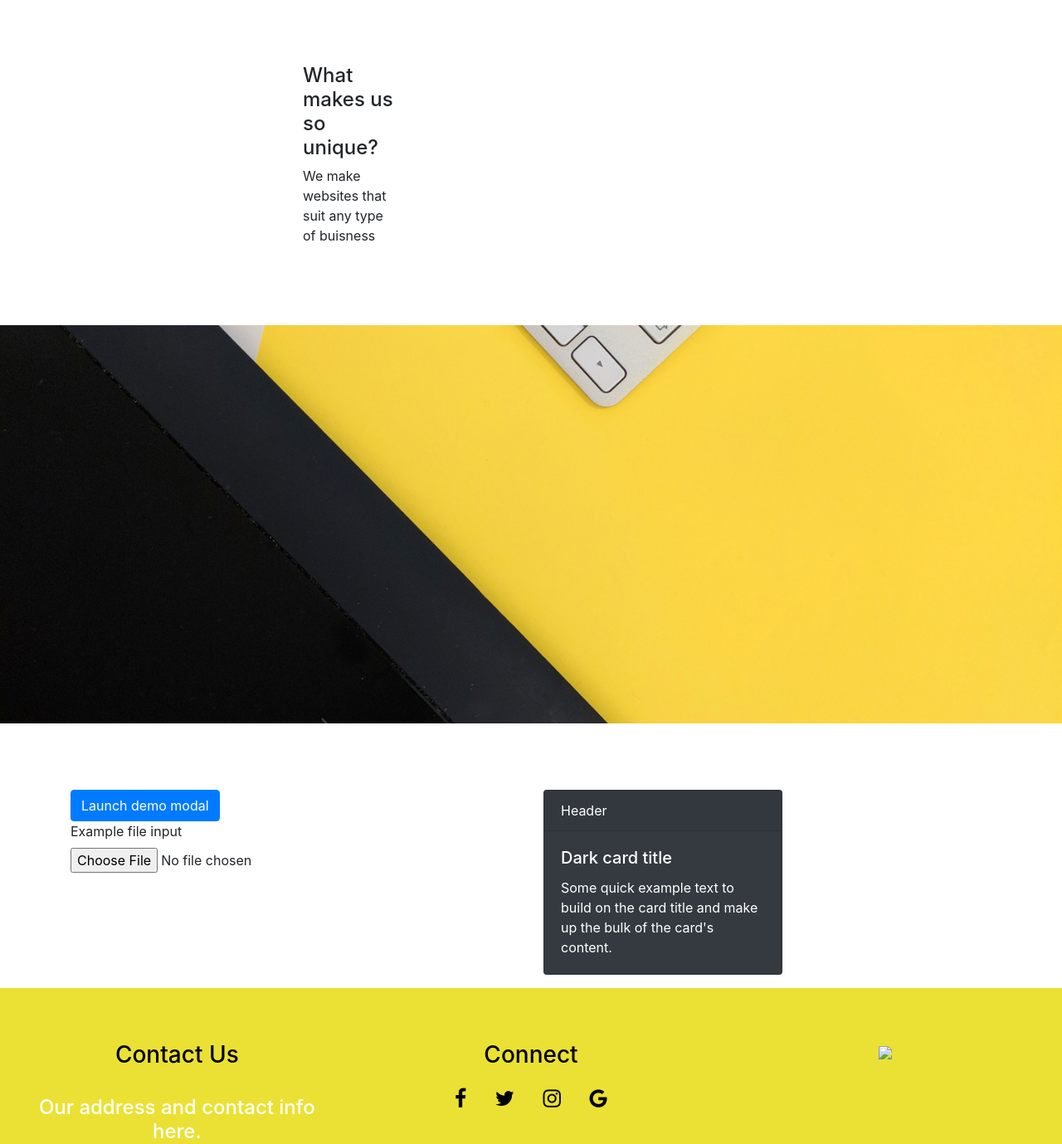
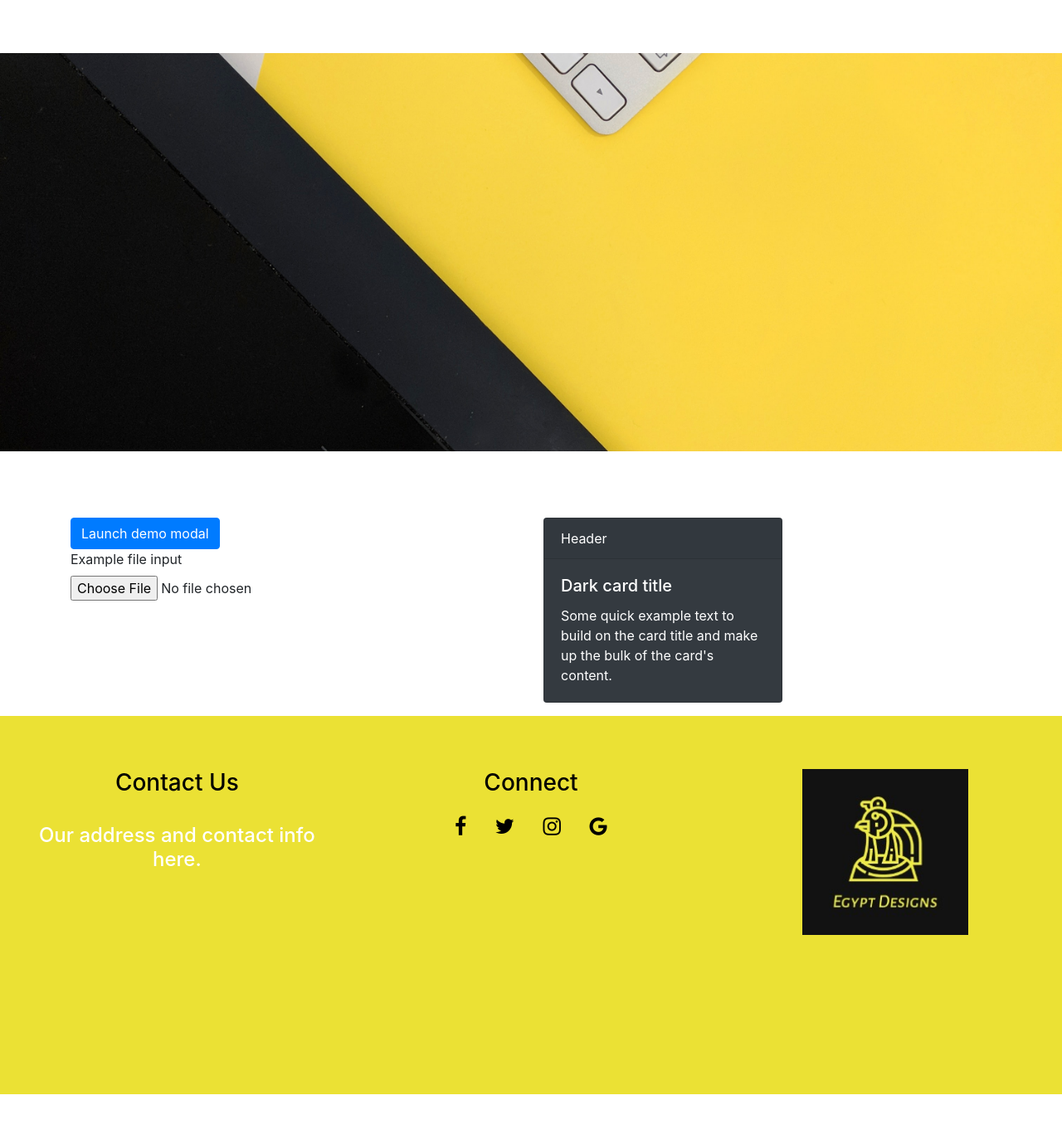
Before and after one commit to YoussefMossaad/Mossad-Bootstrap.io, a plain HTML site: page index.html in a window 1280 px wide. Shown: the part 1421-2800 px from the top of the page at 83% size. Drawn offline with nearby package versions, Linux system fonts and the light colour scheme.

Commit message:
Add files via upload

```diff
--- a/index.html
+++ b/index.html
@@ -61,27 +61,13 @@
                 <div class="col-sm-6 text-center">
                   <h2>About us</h2>
                     <p class="lead">Egypt Designs is a professional company that works closely with clients, large and small, to deliever your website.</p>
-
+                    <h4>What makes us so unique?</h4>
+                    <p>We make websites that suit any type of buisness</p>
                   </div>
                 </div>
               </div>
             </div>
 
-            <div class="padding2">
-              <div class="container">
-                <div class="row">
-                  <div class="col-lg-3 col-md- col-sm-6 col-xs-12">
-                    <h4>What makes us so unique?</h4>
-                    <p>We make websites that suit any type of buisness</p>
-                  </div>
-                  <div class="col-lg-3 col-md- col-sm-6 col-xs-12">
-                    <br><br>
-                  </div>
-                  <div class="col-lg-3 col-md- col-sm-6 col-xs-12">
-                  </div>
-                </div>
-              </div>
-            </div>
 
 
 <div id="fixed">
@@ -152,7 +138,7 @@
         <a href="#" class="fa fa-google"></a>
       </div>
       <div class="col-sm-4">
-        <img src="img/logo2.jpg" class="icon">
+        <img src="img/logo.jfif" class="icon">
       </div>
       </div>
   </footer>
--- a/style.css
+++ b/style.css
@@ -4,7 +4,7 @@ html, body {
 }
 .navbar {
   background-color: #ebe134;
-  padding: 1% 0;
+  padding: 1% 2% 0;
   font-size: 1.2em;
 }
 .navbar-brand {
```
